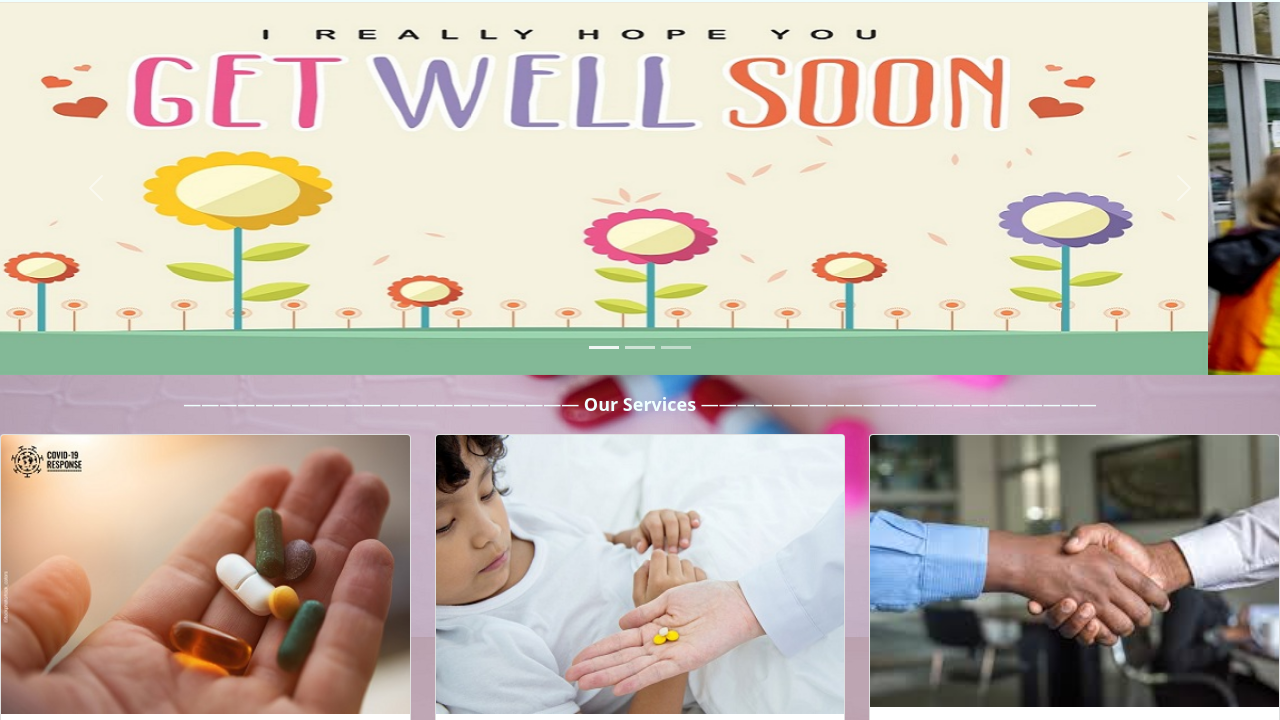
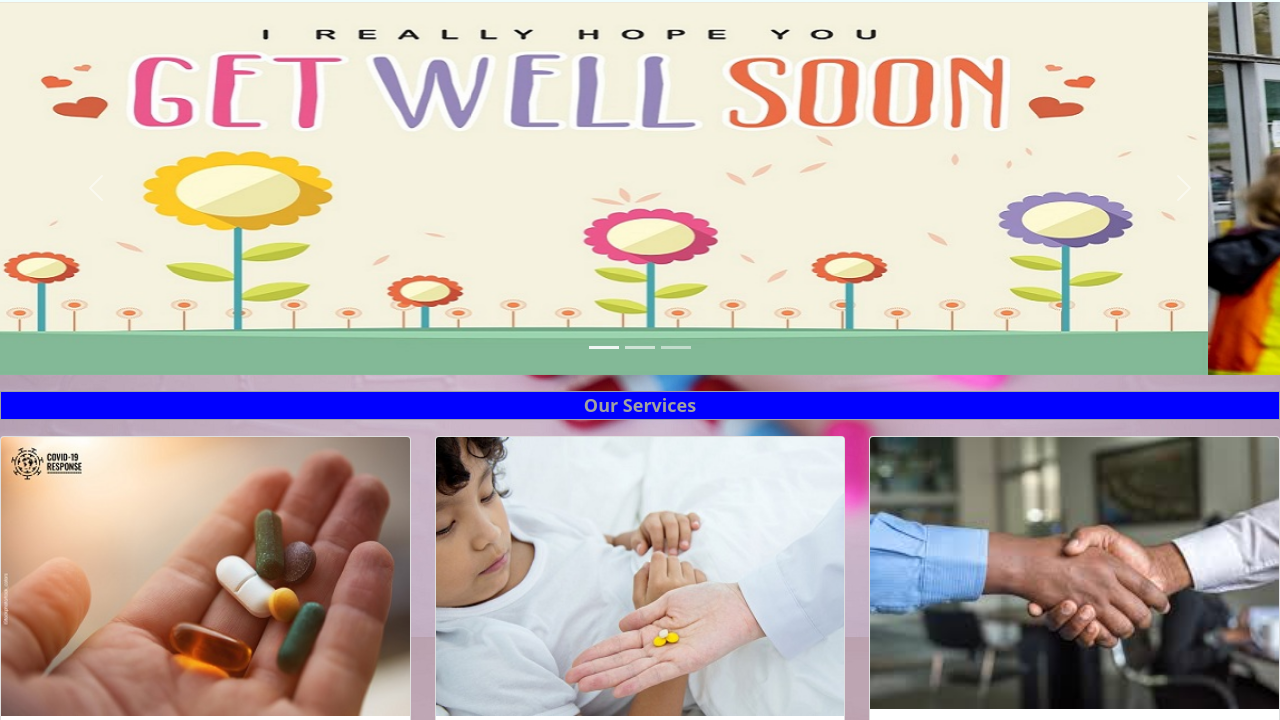
Before and after one commit to rexhoney/mediassist, a website: page public/index.html in a window 1280 px wide. Shown: the part 56-776 px from the top of the page. Drawn offline with Linux system fonts and the light colour scheme.

Commit message:
css edit

```diff
--- a/public/index.html
+++ b/public/index.html
@@ -71,8 +71,7 @@
   </div>
   <div class="row mt-3" style="border: 2px darkgoldenrod ;">
     <center>
-      <div class="col" style="color: azure; font-size: large;"> ―――――――――――――――――――――― <b>Our Services</b>
-        ――――――――――――――――――――――</div>
+      <div class="col" style="color: rgb(161, 162, 162); font-size: large;border: 1px solid;background-color: blue;"><b>Our Services</b></div>
     </center>
   </div>
   <div class="row mt-3" style="border:2px black ;">
```
Also changed, not shown: 3 other files.
